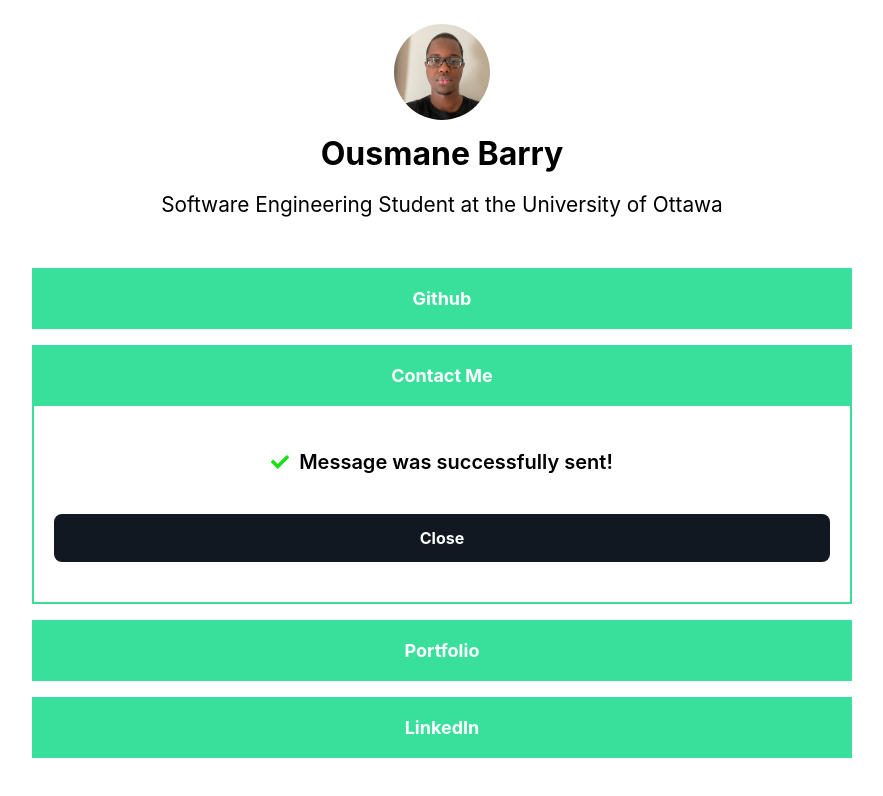
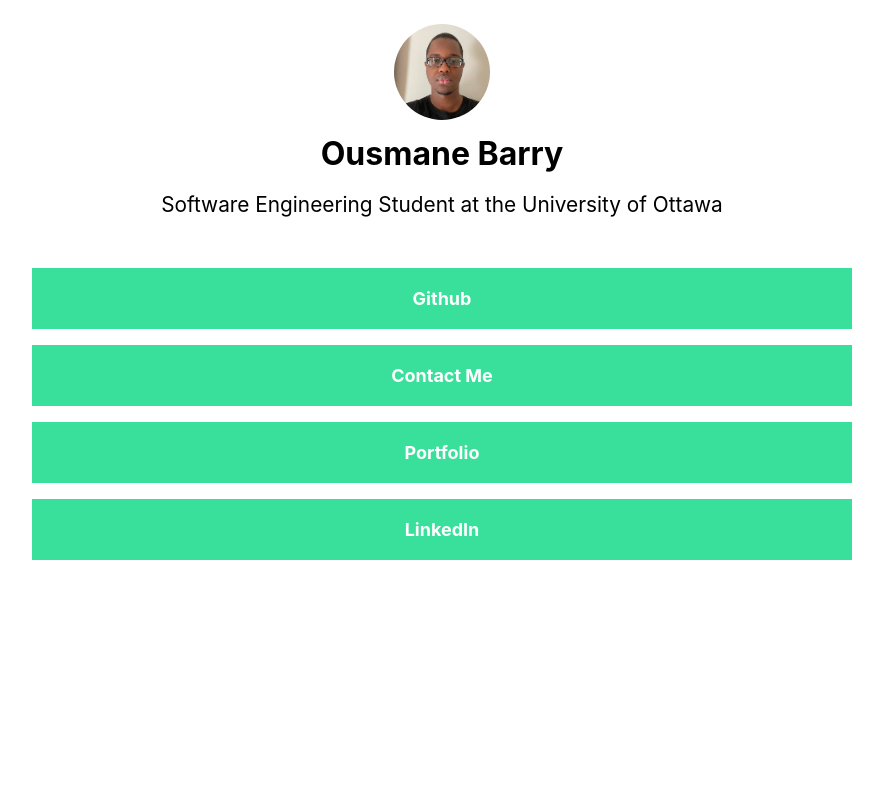
Before and after one commit to ousmanebarry/me, a Next.js app: page / in a window 1280 px wide. Shown: the top 796 px of the page, without its empty margins (198-1081 px from the left). Built offline with nearby package versions, Linux system fonts and the light colour scheme; some icons are missing.

Commit message:
Remove `success` component

```diff
--- a/pages/index.js
+++ b/pages/index.js
@@ -69,8 +69,6 @@ export default function Home() {
 						<Icon className={styles.arrow_down} icon='il:arrow-down' />
 					</div>
 
-					<Success />
-
 					{clickedMail ? (
 						sent ? (
 							<Success btn_close={() => checkClicked('mail')} />
```
